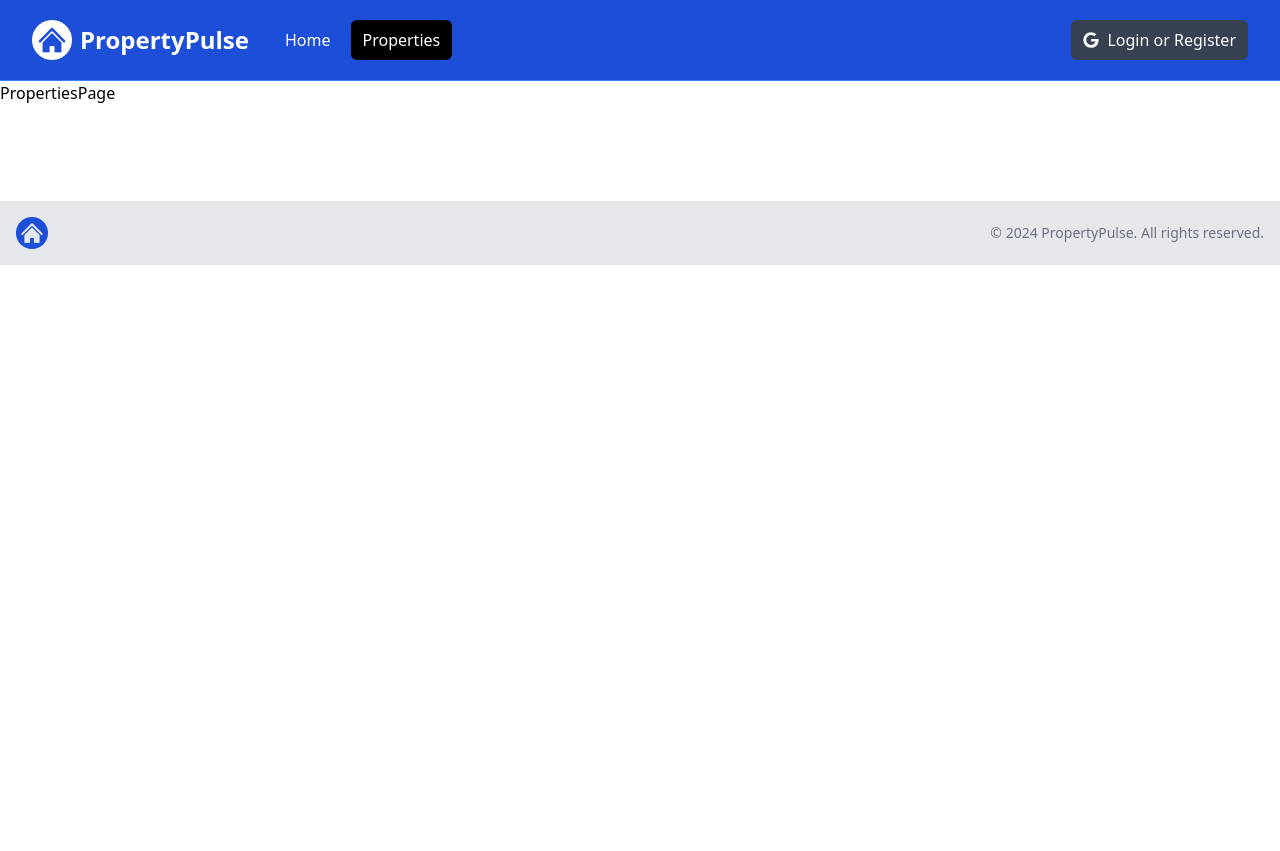
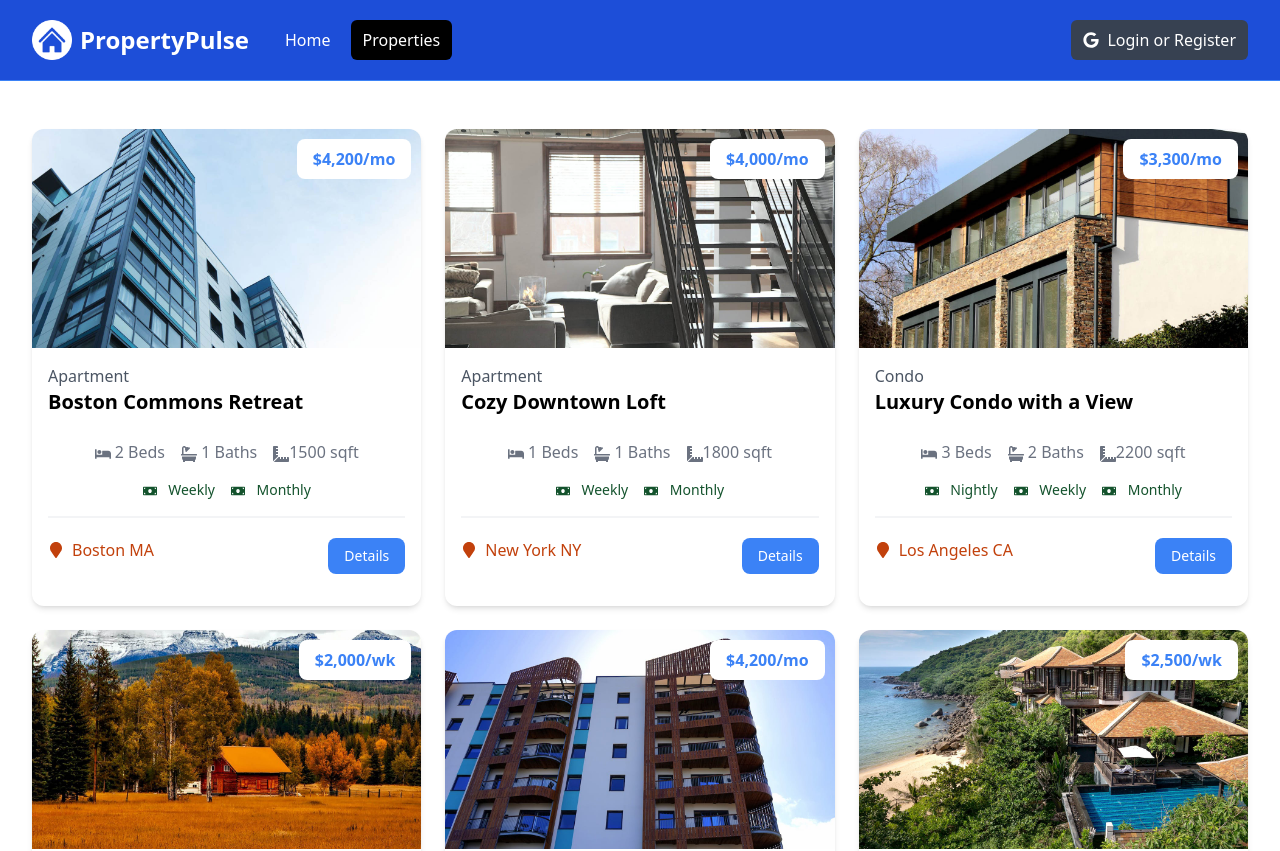
Before and after one commit to CalinCatuta/ListingHouseNext, a Next.js app: page /properties in a window 1280 px wide. Shown: the top 851 px of the page. Before the commit the page ends 800 px from the top, so only its background shows below. Built offline with nearby package versions, Linux system fonts and the light colour scheme.

Commit message:
PropertCard done.

```diff
--- /dev/null
+++ b/app/properties/[id]/page.jsx
@@ -0,0 +1,4 @@
+const CardPage = () => {
+  return <div>CardPage</div>;
+};
+export default CardPage;
--- a/app/properties/page.jsx
+++ b/app/properties/page.jsx
@@ -1,4 +1,22 @@
+import properties from "@/properties.json";
+// components
+import PropertyCard from "@/components/PropertyCard";
+
 const PropertiesPage = () => {
-  return <div>PropertiesPage</div>;
+  return (
+    <section class="px-4 py-6">
+      <div class="container-xl lg:container m-auto px-4 py-6">
+        {properties.length === 0 ? (
+          <p>No properties found</p>
+        ) : (
+          <div class="grid grid-cols-1 md:grid-cols-3 gap-6">
+            {properties.map((property) => (
+              <PropertyCard key={property._id} property={property} />
+            ))}
+          </div>
+        )}
+      </div>
+    </section>
+  );
 };
 export default PropertiesPage;
--- /dev/null
+++ b/components/PropertyCard.jsx
@@ -0,0 +1,98 @@
+import Image from "next/image";
+import Link from "next/link";
+import {
+  FaBed,
+  FaBath,
+  FaRulerCombined,
+  FaMoneyBill,
+  FaMapMarker,
+} from "react-icons/fa";
+
+const PropertyCard = ({ property }) => {
+  const getRateDisplay = () => {
+    const { rates } = property;
+
+    if (rates.monthly) {
+      return `${rates.monthly.toLocaleString()}/mo`;
+    } else if (rates.weekly) {
+      return `${rates.weekly.toLocaleString()}/wk`;
+    } else if (rates.nightly) {
+      return `${rates.nightly.toLocaleString()}/night`;
+    }
+  };
+  return (
+    // <!-- Listing 1 -->
+    <div className="rounded-xl shadow-md relative">
+      <Image
+        src={`/images/properties/${property.images[0]}`}
+        alt=""
+        height={0}
+        width={0}
+        sizes="100vw"
+        className="w-full h-auto rounded-t-xl"
+      />
+      <div className="p-4">
+        <div className="text-left md:text-center lg:text-left mb-6">
+          <div className="text-gray-600">{property.type}</div>
+          <h3 className="text-xl font-bold">{property.name}</h3>
+        </div>
+        <h3 className="absolute top-[10px] right-[10px] bg-white px-4 py-2 rounded-lg text-blue-500 font-bold text-right md:text-center lg:text-right">
+          ${getRateDisplay()}
+        </h3>
+
+        <div className="flex justify-center gap-4 text-gray-500 mb-4">
+          <p>
+            <FaBed className="md:hidden lg:inline"></FaBed> {property.beds}{" "}
+            <span className="md:hidden lg:inline">Beds</span>
+          </p>
+          <p>
+            <FaBath className="md:hidden lg:inline"></FaBath> {property.baths}{" "}
+            <span className="md:hidden lg:inline">Baths</span>
+          </p>
+          <p>
+            <FaRulerCombined className="md:hidden lg:inline"></FaRulerCombined>
+            {property.square_feet}{" "}
+            <span className="md:hidden lg:inline">sqft</span>
+          </p>
+        </div>
+
+        <div className="flex justify-center gap-4 text-green-900 text-sm mb-4">
+          {property.rates.nightly && (
+            <p>
+              <FaMoneyBill className="inline mr-2"></FaMoneyBill> Nightly
+            </p>
+          )}
+          {property.rates.weekly && (
+            <p>
+              <FaMoneyBill className="inline mr-2"></FaMoneyBill> Weekly
+            </p>
+          )}
+
+          {property.rates.monthly && (
+            <p>
+              <FaMoneyBill className="inline mr-2"></FaMoneyBill> Monthly
+            </p>
+          )}
+        </div>
+
+        <div className="border border-gray-100 mb-5"></div>
+
+        <div className="flex flex-col lg:flex-row justify-between mb-4">
+          <div className="flex align-middle gap-2 mb-4 lg:mb-0">
+            <FaMapMarker className="text-orange-700 mt-1"></FaMapMarker>
+            <span className="text-orange-700">
+              {property.location.city} {property.location.state}{" "}
+            </span>
+          </div>
+          <Link
+            href={`/properties/${property._id}`}
+            className="h-[36px] bg-blue-500 hover:bg-blue-600 text-white px-4 py-2 rounded-lg text-center text-sm"
+          >
+            Details
+          </Link>
+        </div>
+      </div>
+    </div>
+  );
+};
+export default PropertyCard;
```
